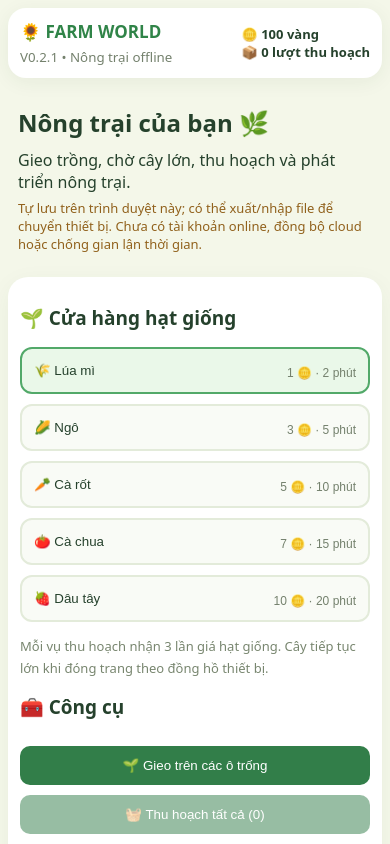
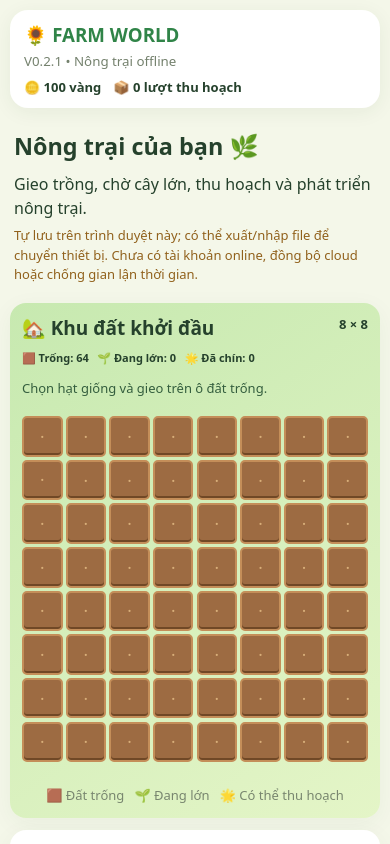
Before and after one commit to tradoanson/farm-world, a Next.js app: page / in a window 390 px wide. Shown: the top 844 px of the page. Built offline with nearby package versions, Linux system fonts and the light colour scheme.

Commit message:
Improve mobile-first farm layout and touch accessibility

```diff
--- a/app/style.css
+++ b/app/style.css
@@ -3,3 +3,61 @@
 .stats{font-size:14px;font-weight:700;margin:0 0 10px}.status{font-size:13px;min-height:24px;color:#345e3e}.countdown{font-size:clamp(8px,1.5vw,12px);color:#fff;margin:0;font-weight:700;white-space:nowrap}.tile{display:flex;flex-direction:column;align-items:center;justify-content:center;gap:0}.tile:disabled{opacity:.7;cursor:wait}.reset{width:100%;padding:10px;border:1px solid #ba715b;border-radius:10px;background:#fff6f3;color:#913e2e;cursor:pointer;margin-top:10px}.tile:focus-visible,.seed:focus-visible,.reset:focus-visible{outline:3px solid #225f9c;outline-offset:2px}
 
 .secondary-action{display:block;width:100%;padding:11px;margin-top:10px;background:#fff;border:1px solid #6b9b78;border-radius:10px;color:#265a37;cursor:pointer}.hidden-input{display:none}.refresh:disabled,.secondary-action:disabled,.reset:disabled{opacity:.5;cursor:not-allowed}
+
+/* V0.2.1 — mobile-first responsive overrides; desktop layout remains compatible */
+html{overflow-x:hidden;-webkit-text-size-adjust:100%}
+body{min-width:0;overflow-x:hidden}
+button{font:inherit}
+.footer-links{display:flex;justify-content:center;gap:18px;flex-wrap:wrap;margin-top:8px}
+.footer-links a{color:#256b40;text-underline-offset:3px}
+.seed,.refresh,.secondary-action,.reset{min-height:44px}
+.tile{min-width:0;min-height:0;position:relative}
+.tile:focus-visible{z-index:1}
+@media(max-width:800px){
+ main{width:100%;max-width:100%;padding:10px}
+ header{position:relative;align-items:flex-start;gap:8px;padding:12px 14px}
+ .brand{font-size:clamp(17px,4.8vw,23px)}
+ .wallet{display:flex;flex-direction:column;align-items:flex-end;gap:4px;font-size:13px;white-space:nowrap}
+ .wallet span{margin:0}
+ .hero{padding:12px 4px}
+ .hero h1{font-size:clamp(23px,6vw,30px)}
+ .hero p{line-height:1.5}
+ .layout{display:flex;flex-direction:column;gap:12px}
+ .farm{order:0;padding:12px;border-radius:16px}
+ aside{order:1;padding:14px;border-radius:16px}
+ .farm-title{margin-bottom:8px}
+ .stats{font-size:12px;line-height:1.6}
+ .status{font-size:13px;line-height:1.5}
+ .tiles{width:100%;max-width:560px;gap:clamp(2px,0.8vw,6px)}
+ .tile{border-width:2px;border-radius:5px;font-size:clamp(15px,4.8vw,30px);box-shadow:inset 0 -2px #704826}
+ .countdown{font-size:clamp(8px,2vw,11px);line-height:1.2}
+ aside h2{margin:6px 0 10px}
+ .seed{display:inline-flex;vertical-align:top;flex-direction:column;justify-content:center;align-items:flex-start;width:145px;min-width:145px;min-height:66px;margin:0 8px 0 0;padding:10px;white-space:normal}
+ aside{overflow:hidden}
+ aside:has(.seed){text-align:left}
+ .seed:first-of-type{margin-left:0}
+ .seed small{font-size:11px}
+ .hint{margin:12px 0}
+ .refresh,.secondary-action,.reset{margin-top:8px}
+}
+@media(max-width:800px){
+ aside{display:block}
+ aside .seed{margin-bottom:8px}
+}
+@media(max-width:390px){
+ header{flex-wrap:wrap}
+ .wallet{flex-direction:row;align-items:center;gap:12px;width:100%;justify-content:flex-start}
+ .tile{font-size:17px}
+ .countdown{font-size:8px;letter-spacing:-.4px}
+ .stats{font-size:11px}
+}
+@media(min-width:801px) and (max-width:1024px){
+ .layout{grid-template-columns:245px minmax(0,1fr)}
+ .tiles{max-width:100%}
+}
+@media(orientation:landscape) and (max-height:500px) and (max-width:950px){
+ .hero{padding:7px 4px}
+ .hero h1{font-size:21px}
+ .tiles{max-width:450px}
+}
+@media(prefers-reduced-motion:reduce){*,*::before,*::after{scroll-behavior:auto!important;animation-duration:.01ms!important;transition-duration:.01ms!important}}
```
